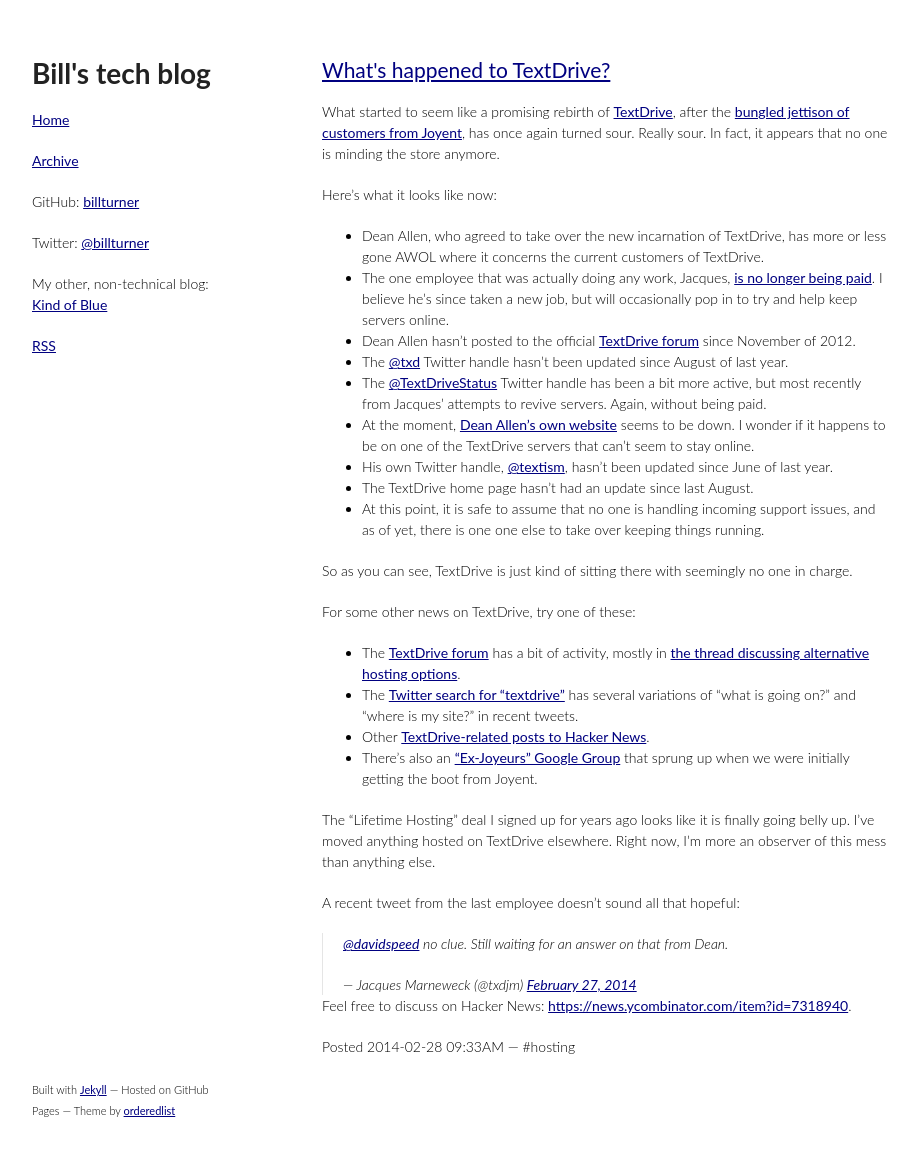
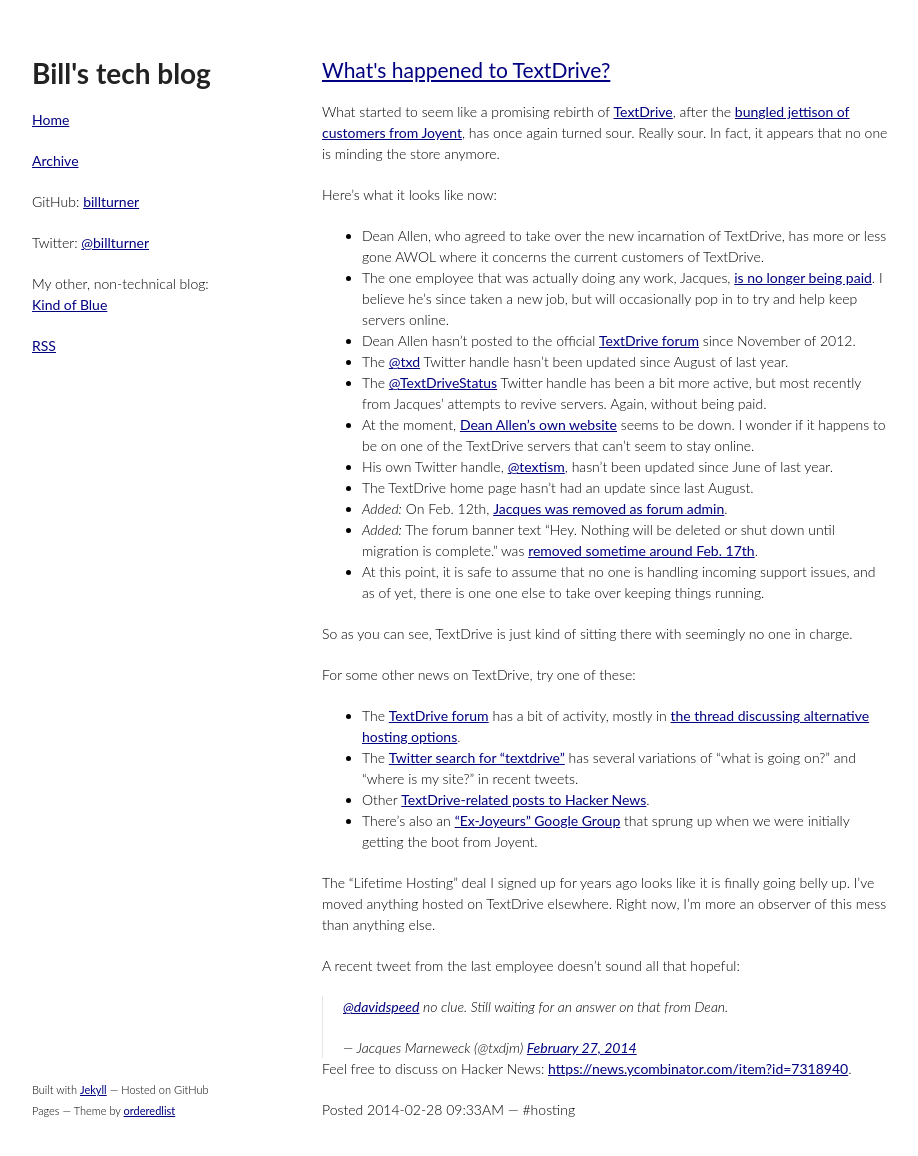
Before and after one commit to billturner/billturner.github.io, a Jekyll site: the page built from _posts/2014/2014-02-28-whats-happened-to-textdrive.markdown, in a window 1280 px wide and 1190 px high. Shown: the top 1156 px of the window, without its empty margins (178-1096 px from the left). Built offline with Jekyll 4.4.1, drawn with Linux system fonts in a browser that asks for light colours; Markdown is read by kramdown in place of the engine named in the settings; comment, search, counter and statistics services are not loaded.

Commit message:
Adding a couple more points to TxD post

```diff
--- a/_posts/2014/2014-02-28-whats-happened-to-textdrive.markdown
+++ b/_posts/2014/2014-02-28-whats-happened-to-textdrive.markdown
@@ -18,6 +18,8 @@
   * At the moment, [Dean Allen's own website](http://textism.com/ "Dean Allen's site") seems to be down. I wonder if it happens to be on one of the TextDrive servers that can't seem to stay online.
   * His own Twitter handle, [@textism](http://twitter.com/textism "Dean Allen's Twitter stream"), hasn't been updated since June of last year.
   * The TextDrive home page hasn't had an update since last August.
+  * _Added:_ On Feb. 12th, [Jacques was removed as forum admin](http://discuss.textdrive.com/viewtopic.php?pid=8084#p8084).
+  * _Added:_ The forum banner text "Hey. Nothing will be deleted or shut down until migration is complete." was [removed sometime around Feb. 17th](http://discuss.textdrive.com/viewtopic.php?pid=8146#p8146).
   * At this point, it is safe to assume that no one is handling incoming support issues, and as of yet, there is one one else to take over keeping things running.
 
 So as you can see, TextDrive is just kind of sitting there with seemingly no one in charge.
```
